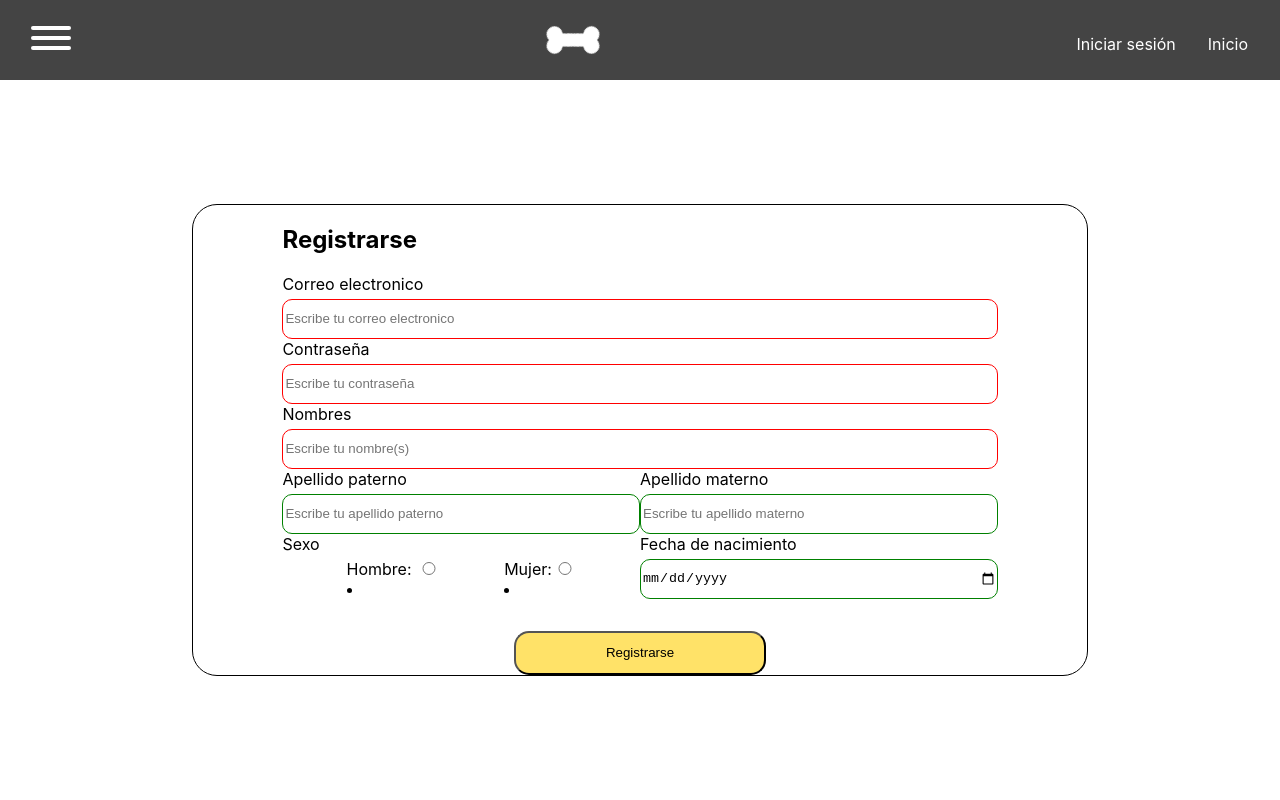
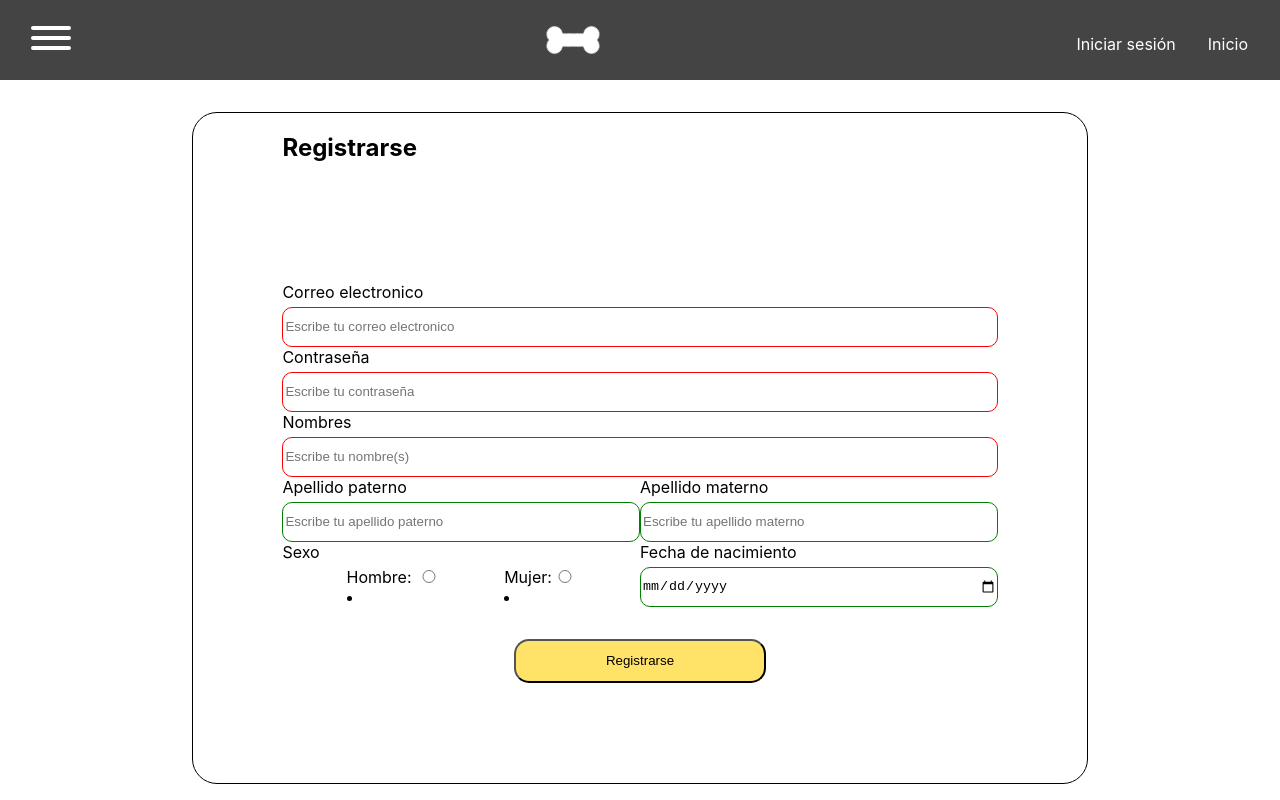
Before and after one commit to Amigos-Informaticos/PetMe, a React (Create React App) app: page /signup in a window 1280 px wide. Built offline with nearby package versions, Linux system fonts and the light colour scheme.

Commit message:
Se agregaron las prop-types y se agregaron paddings

```diff
--- a/src/pages/Registro.css
+++ b/src/pages/Registro.css
@@ -1,5 +1,6 @@
 .registro {
     display: flex;
     justify-content: center;
-    align-items: center;
+    margin-top: 2rem;
+    margin-bottom: 1rem;
 }
```
Also changed, not shown: src/pages/Registro.jsx (+7 -3 lines).
